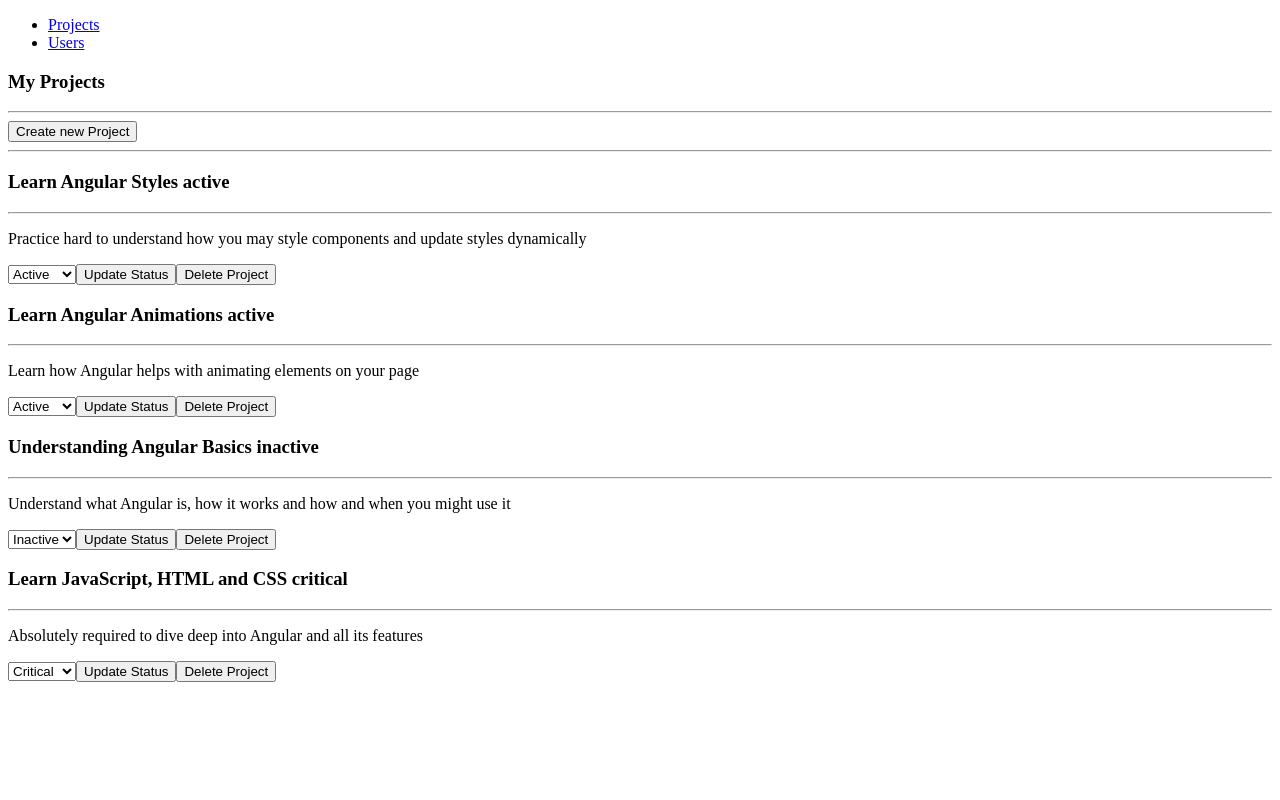
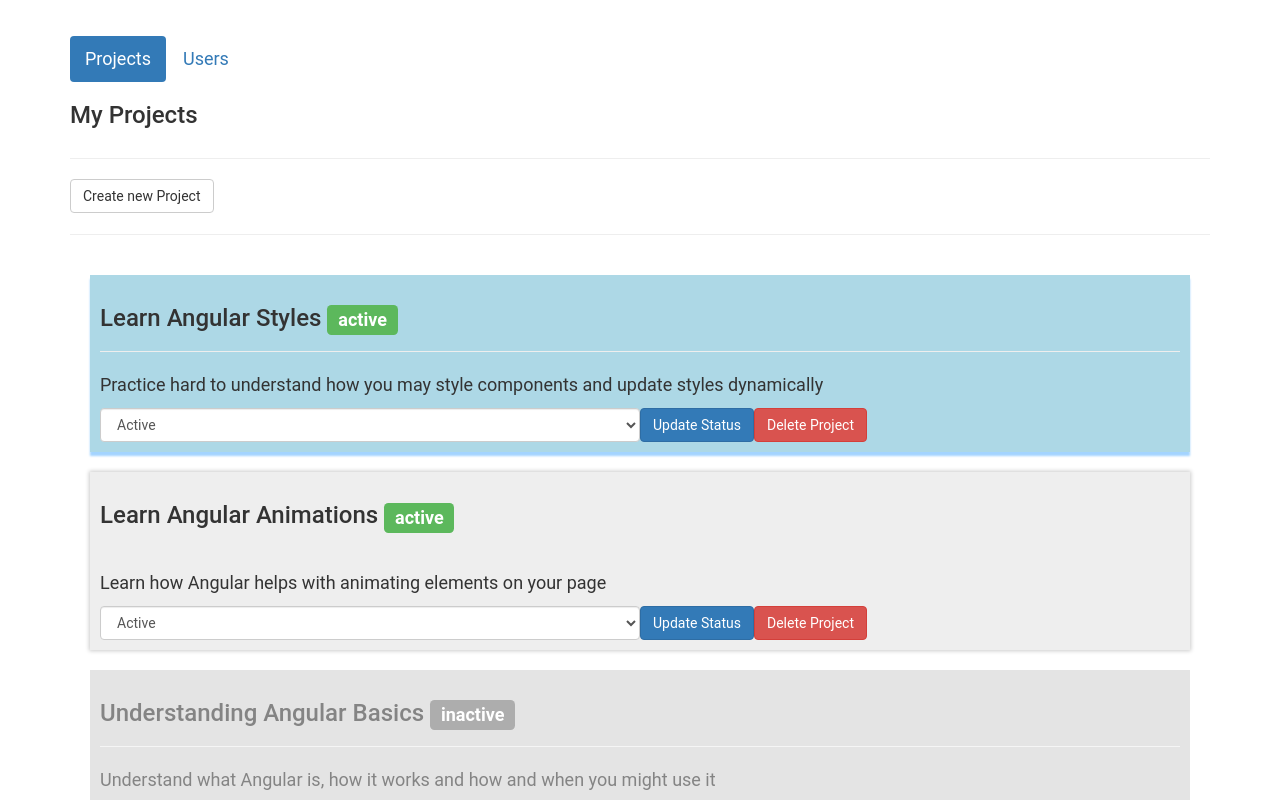
Before and after one commit to digaodev/angular-styling, an Angular app: page / in a window 1280 px wide. Shown: the top 800 px of the page. Built offline with nearby package versions, Linux system fonts and the light colour scheme.

Commit message:
add bootstrap, basic styles and animation

```diff
--- a/src/app/project/project.component.css
+++ b/src/app/project/project.component.css
@@ -0,0 +1,40 @@
+:host {
+  display: block;
+  background-color: #eee;
+  box-shadow: 0 0 4px 1px #ccc;
+  margin: 2rem;
+  padding: 1rem;
+  transition: all .2s ease-in;
+}
+
+:host(.inactive) {
+  background-color: lightgrey;
+  box-shadow: 0 0 0 0;
+  opacity: 0.6;
+}
+
+:host(.marked) {
+  background-color: lightblue;
+  box-shadow: 0 4px 2px rgb(163, 212, 255) ;
+}
+
+.form-control {
+  display: inline-block;
+  width: 50%;
+}
+
+:host(.animateMarked) {
+  animation: markedAnimation .4s ease-in-out forwards;
+}
+
+@keyframes markedAnimation {
+  0% {
+    transform: scale(1);
+  }
+  50% {
+    transform: scale(1.015);
+  }
+  100% {
+    transform: scale(1);
+  }
+}
--- a/src/app/project/project.component.html
+++ b/src/app/project/project.component.html
@@ -2,7 +2,8 @@
   {{ project.name }}
   <!-- Show different usages of ngClass and ngStyle"-->
   <span
-    class="label label-default">{{ project.status }}</span>
+    class="label"
+    [ngClass]="getProjectStatusClass()">{{ project.status }}</span>
 </h3>
 <hr>
 <p>{{ project.description }}</p>
--- a/src/app/project/project.component.ts
+++ b/src/app/project/project.component.ts
@@ -17,6 +17,14 @@ export class ProjectComponent implements OnInit {
   ngOnInit() {
   }
 
+  getProjectStatusClass() {
+    return {
+      'label-success': this.project.status === 'active',
+      'label-default': this.project.status === 'inactive',
+      'label-danger': this.project.status === 'critical'
+    };
+  }
+
   onUpdateStatus(newStatus: string) {
     this.statusUpdated.emit(newStatus);
   }
--- a/src/app/projects/projects.component.html
+++ b/src/app/projects/projects.component.html
@@ -37,6 +37,8 @@
     <app-project
       *ngFor="let prj of projects; let i = index"
       [project]="prj"
+      [ngClass]="{ 'marked animateMarked': markedPrjIndex === i,
+        inactive: prj.status === 'inactive' }"
       (statusUpdated)="onStatusUpdated($event, i)"
       (projectDeleted)="onProjectDeleted(i)"
       (click)="markedPrjIndex = i"></app-project>
--- a/src/styles.css
+++ b/src/styles.css
@@ -1 +1,8 @@
 /* You can add global styles to this file, and also import other style files */
+
+body {
+  font-family: Roboto, "Helvetica Neue", Helvetica, Arial, sans-serif;
+  font-size: 18px;
+  height: 100%;
+  padding: 2em;
+}
```
Also changed, not shown: .angular-cli.json.
